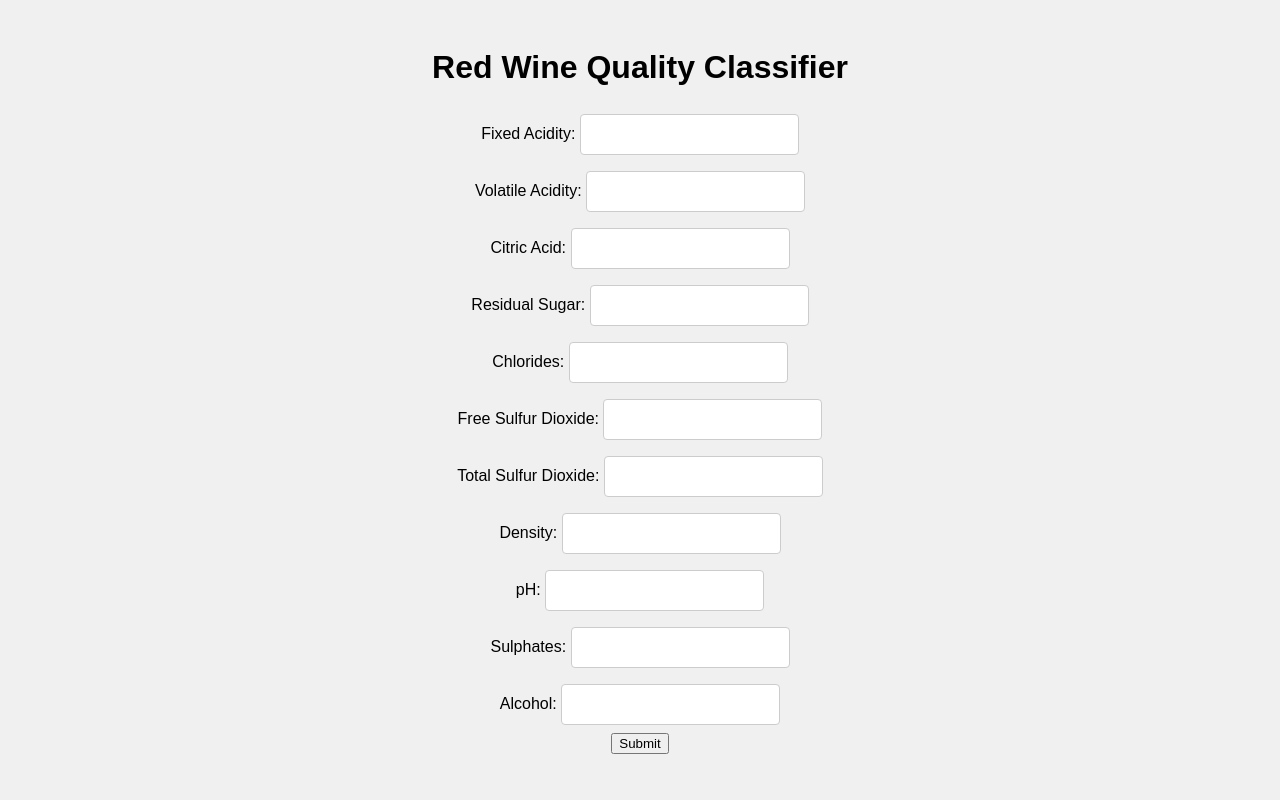
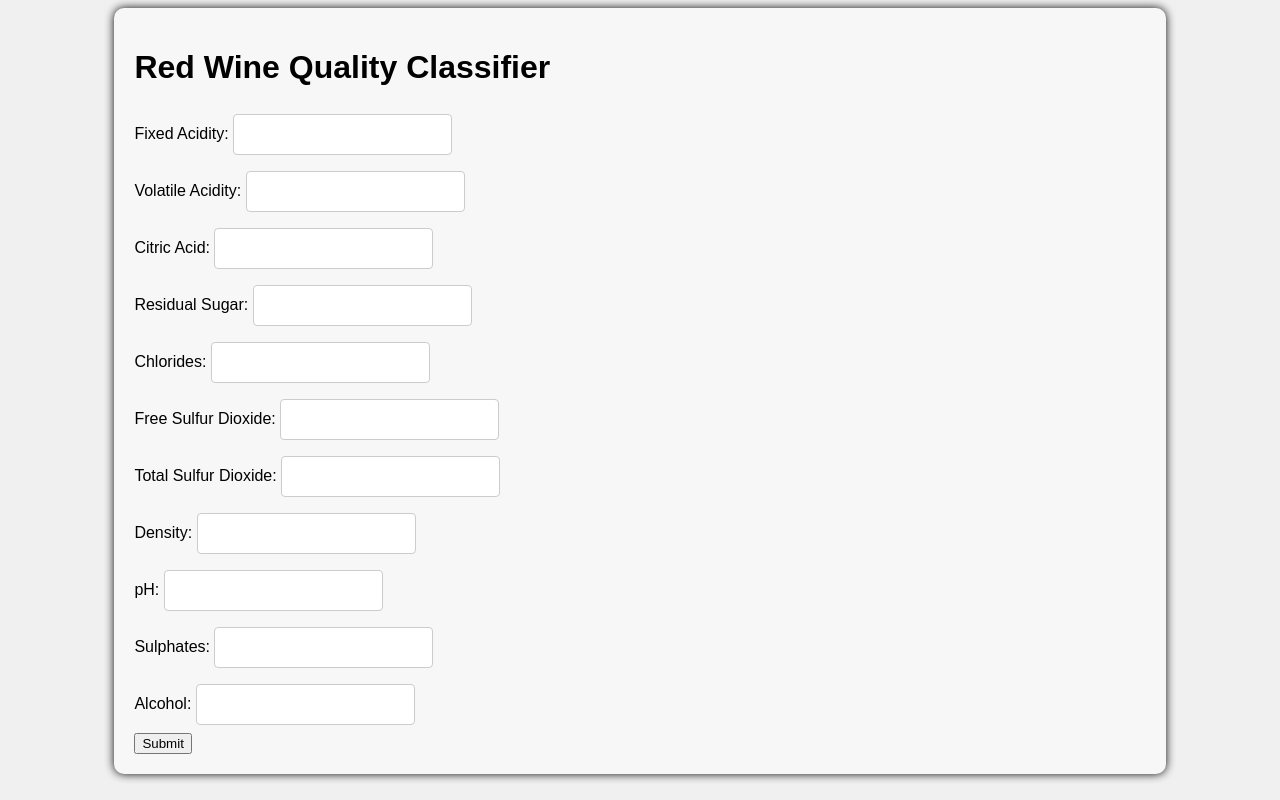
Before and after one commit to The-DigitalAcademy/innovators_RedWineClassification_ML, a Flask app: page / in a window 1280 px wide. Run offline with Flask 2, Linux system fonts and the light colour scheme; parts of the project's set-up code (start-up, migrations or seed data) failed here and were passed over.

Commit message:
fixing dashboard

```diff
--- a/static/style.css
+++ b/static/style.css
@@ -5,10 +5,13 @@ body {
 }
 
 .container {
-    max-width: 800px;
+    width: 80%;
     margin: 0 auto;
-    text-align: center;
-    padding: 20px;
+    padding: 20px 20px 20px 20px;
+    background-color: #f7f7f7;
+    border-radius: 10px;
+    box-shadow: 0px 0px 10px rgb(11, 10, 10);
+    align-items: center;
 }
 
 h1 {
@@ -41,9 +44,10 @@ input[type="submit"]:hover {
 #prediction_output {
     font-size: 1.5em;
     margin-top: 20px;
-    text-align: center;
+    border: none;
+    border-radius: 4px;
+    cursor: pointer;
 }
-
 
 #progress-bar {
     width: 100%;
```
